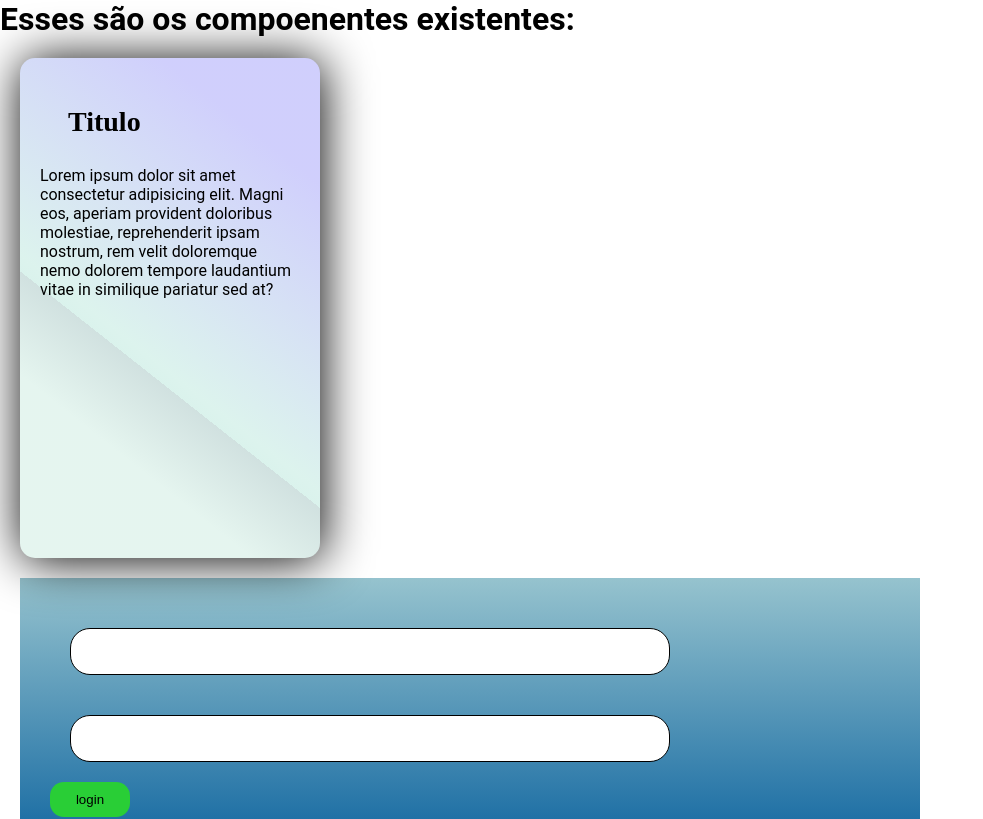
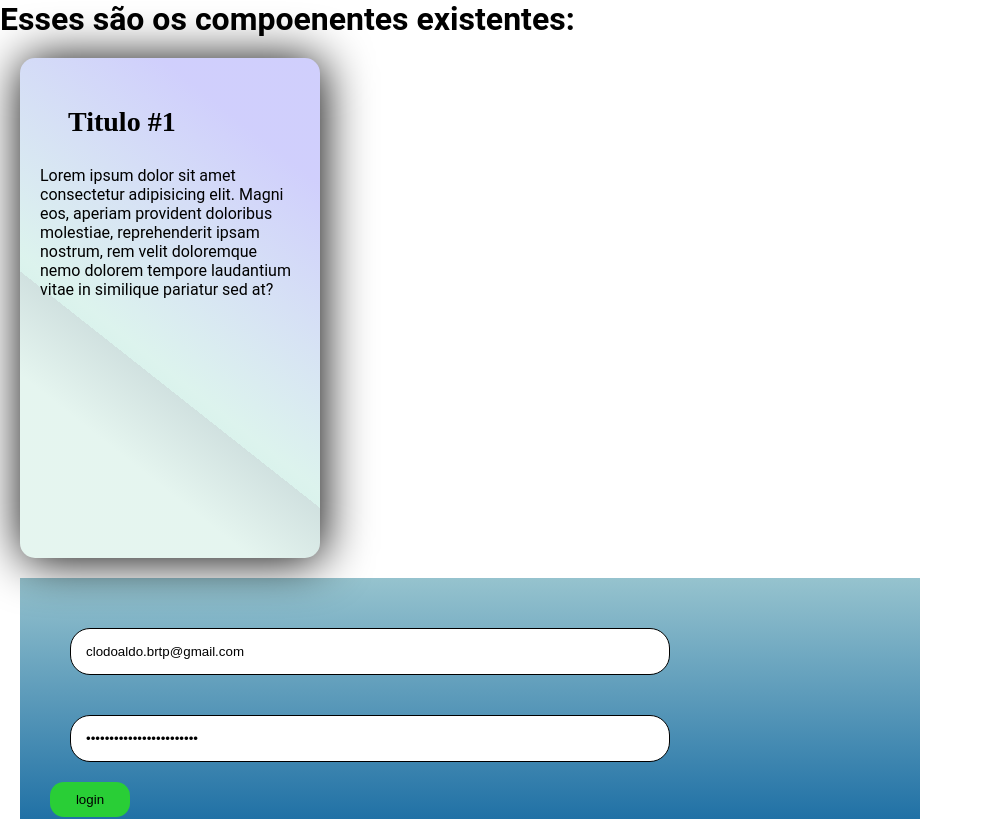
Before and after one commit to yt-modesto/components_react, a React (Create React App) app in the folder atoms/: page / in a window 1280 px wide. Shown: the top 819 px of the page, without its empty margins (0-983 px from the left). Built offline with nearby package versions, Linux system fonts and the light colour scheme.

Commit message:
ajust and add .gitignore

```diff
--- a/atoms/src/components/CardPlatinium/index.tsx
+++ b/atoms/src/components/CardPlatinium/index.tsx
@@ -3,7 +3,7 @@
 export const CardPlatinium = () => {
   return (
     <styles.CardPlatinium>
-      <TitleCards>Titulo</TitleCards>
+      <TitleCards title={"Titulo #1"} />
       <p>
         Lorem ipsum dolor sit amet consectetur adipisicing elit. Magni eos,
         aperiam provident doloribus molestiae, reprehenderit ipsam nostrum, rem
--- a/atoms/src/components/InputCustom/index.tsx
+++ b/atoms/src/components/InputCustom/index.tsx
@@ -5,7 +5,10 @@
 export const InputCustom = (props: PropsInputCustom) => {
   return (
     <Styled.FormLoginInput>
-      <input type={props.type ? props.type : "text"} />
+      <input
+        type={props.type ? props.type : "text"}
+        value={"clodoaldo.brtp@gmail.com"}
+      />
     </Styled.FormLoginInput>
   );
 };
--- a/atoms/src/components/TitleForCards/index.tsx
+++ b/atoms/src/components/TitleForCards/index.tsx
@@ -1,8 +1,18 @@
+import { useEffect, useState } from "react";
 import * as styled from "../../css/TitleForCards";
 
-export type PorpsTitleCards = {
-  children: string;
-};
+export interface PorpsTitleCards {
+  title?: string;
+}
+
 export function TitleCards(props: PorpsTitleCards) {
-  return <styled.TitleCard>{props.children}</styled.TitleCard>;
+  const [state, setState] = useState("Default Title");
+
+  useEffect(() => {
+    if (props.title !== undefined) {
+      setState(props.title);
+    }
+  }, [props.title, state]);
+
+  return <styled.TitleCard>{state}</styled.TitleCard>;
 }
```
Also changed, not shown: 1 other file (tests, documents, lock files or other folders).
